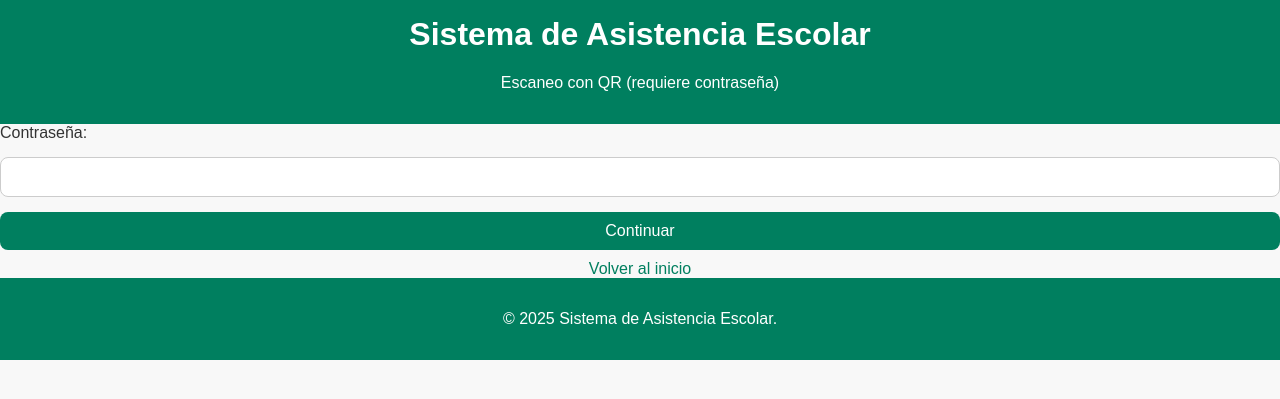
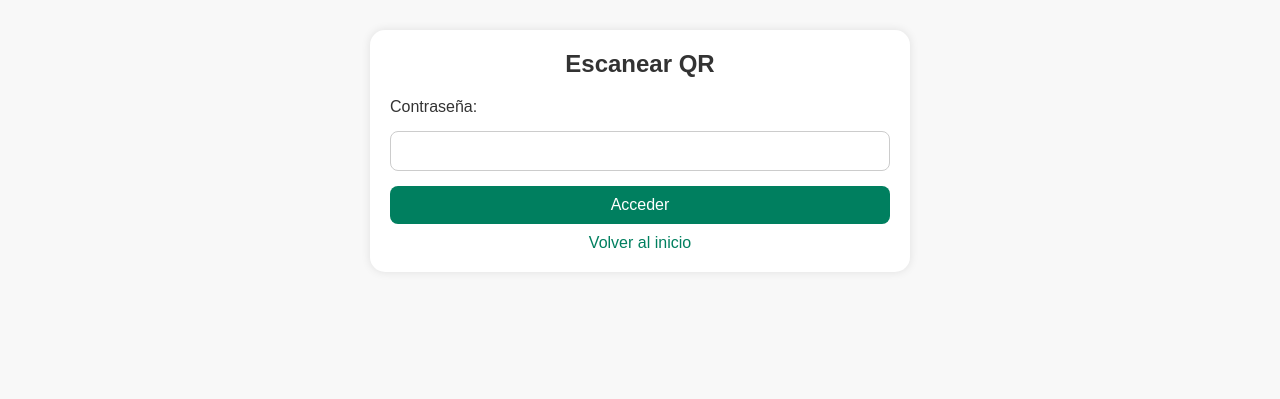
Before and after one commit to Gsr1989/educacionbasica, a Flask app: template templates/escanea_clave.html in a window 1280 px wide. Shown: the top 399 px of the page. Run offline with Flask 3, Linux system fonts and the light colour scheme; the template is opened without the code that fills it, so the values that code supplies are empty.

Commit message:
Update escanea_clave.html

```diff
--- a/templates/escanea_clave.html
+++ b/templates/escanea_clave.html
@@ -2,29 +2,19 @@
 <html lang="es">
 <head>
     <meta charset="UTF-8">
-    <title>Escanear Asistencia</title>
+    <title>Escanear - Clave</title>
+    <meta name="viewport" content="width=device-width, initial-scale=1">
     <link rel="stylesheet" href="{{ url_for('static', filename='css/style.css') }}">
 </head>
 <body>
-    <header>
-        <h1>Sistema de Asistencia Escolar</h1>
-        <p>Escaneo con QR (requiere contraseña)</p>
-    </header>
-
-    <main>
-        {% if error %}
-            <p style="color:red;">{{ error }}</p>
-        {% endif %}
+    <div class="container">
+        <h2>Escanear QR</h2>
         <form method="POST">
             <label for="clave">Contraseña:</label>
-            <input type="password" id="clave" name="clave" required>
-            <button type="submit">Continuar</button>
+            <input type="password" name="clave" required>
+            <button type="submit">Acceder</button>
         </form>
-        <a href="{{ url_for('index') }}">Volver al inicio</a>
-    </main>
-
-    <footer>
-        <p>&copy; 2025 Sistema de Asistencia Escolar.</p>
-    </footer>
+        <a href="/">Volver al inicio</a>
+    </div>
 </body>
 </html>
```
